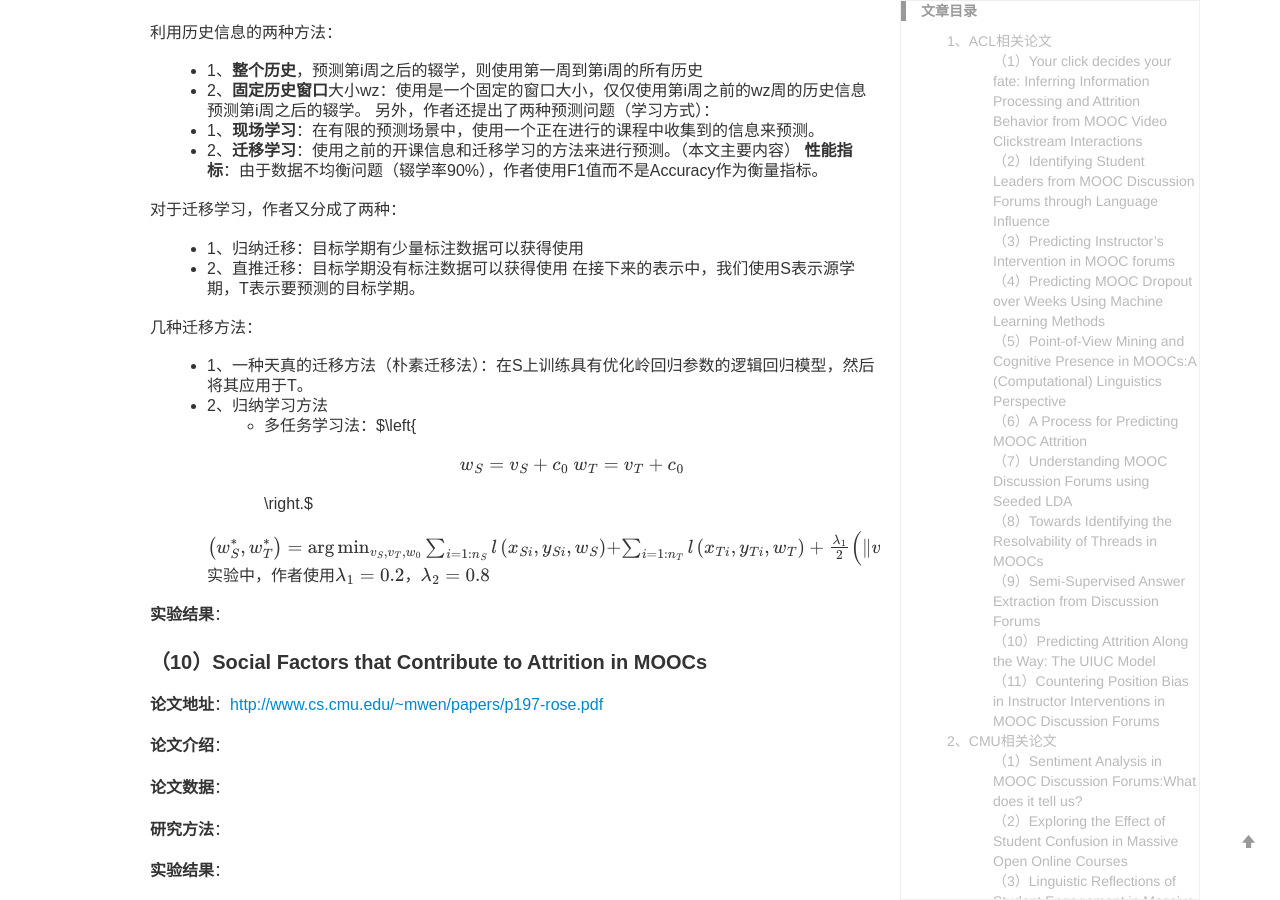
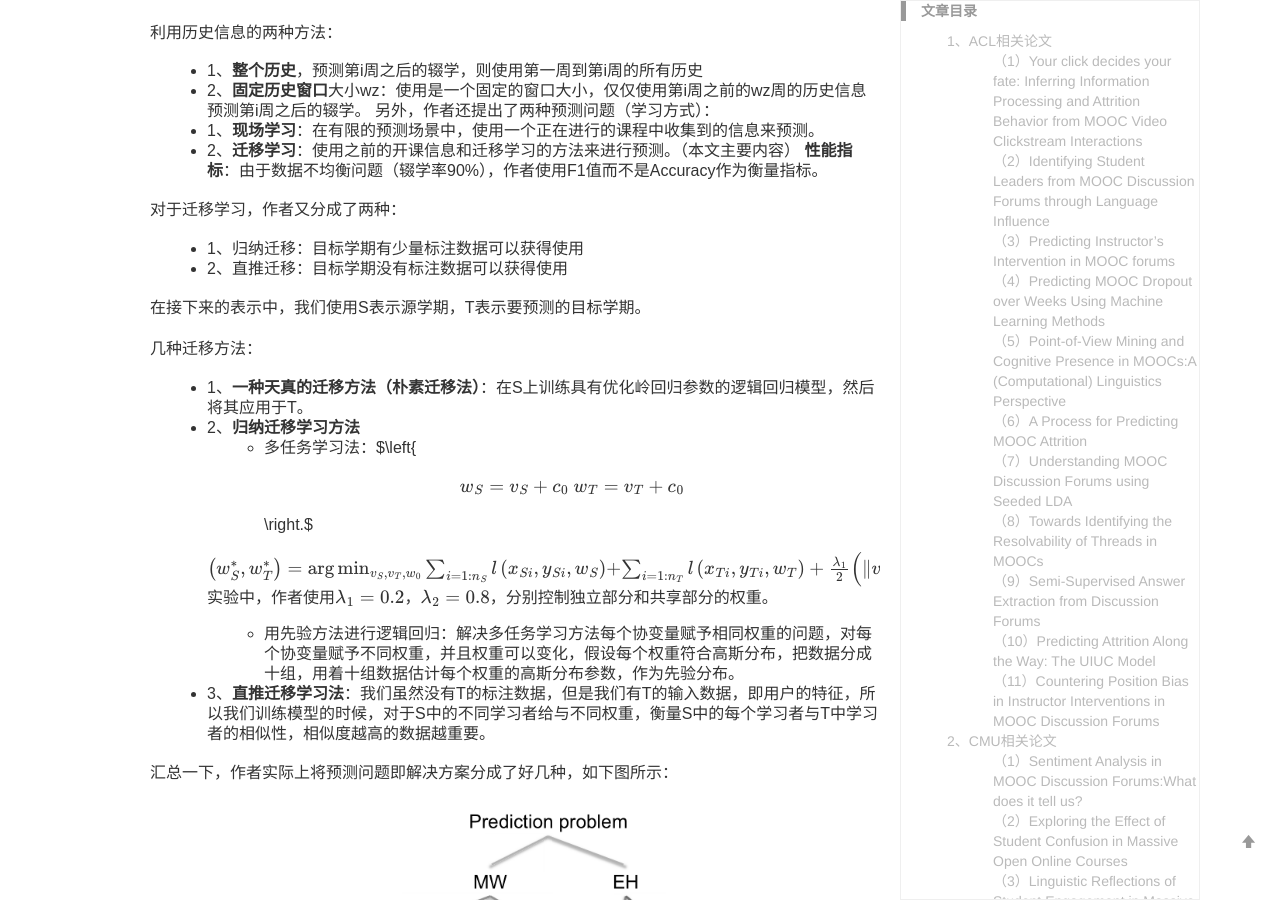
Before and after one commit to yuanmingchen/yuanmingchen.github.io, a Jekyll site: the page built from _posts/2019-04-19-online course nlp paper survey 2.md, in a window 1280 px wide and 900 px high, scrolled down 15440 px. Built offline with Jekyll 4.4.1, drawn with Linux system fonts in a browser that asks for light colours; formulas are drawn with MathJax 3; comment, search, counter and statistics services are not loaded.

Commit message:
Updates _posts/2019-04-19-online course nlp paper survey 2.md
Auto commit by GitBook Editor

```diff
--- a/_posts/2019-04-19-online course nlp paper survey 2.md
+++ b/_posts/2019-04-19-online course nlp paper survey 2.md
@@ -447,15 +447,26 @@ Python编程课程论坛，将论坛集限制为集中于讨论课程内容的
 对于迁移学习，作者又分成了两种：
 - 1、归纳迁移：目标学期有少量标注数据可以获得使用
 - 2、直推迁移：目标学期没有标注数据可以获得使用
+
+
 在接下来的表示中，我们使用S表示源学期，T表示要预测的目标学期。
 
 几种迁移方法：
-- 1、一种天真的迁移方法（朴素迁移法）：在S上训练具有优化岭回归参数的逻辑回归模型，然后将其应用于T。
-- 2、归纳学习方法
+- 1、**一种天真的迁移方法（朴素迁移法）**：在S上训练具有优化岭回归参数的逻辑回归模型，然后将其应用于T。
+- 2、**归纳迁移学习方法**
     - 多任务学习法：$\left\{\begin{array}{l}{w_{S}=v_{S}+c_{0}} \\ {w_{T}=v_{T}+c_{0}}\end{array}\right.$
 
     $$\begin{array}{l}{\left(w_{S}^{*}, w_{T}^{*}\right)=\arg \min _{v_{S}, v_{T}, w_{0}} \sum_{i=1 : n_{S}} l\left(x_{S i}, y_{S i}, w_{S}\right)+}{\sum_{i=1 : n_{T}} l\left(x_{T i}, y_{T i}, w_{T}\right)+\frac{\lambda_{1}}{2}\left(\left\|v_{s}\right\|^{2}+\left\|v_{T}\right\|^{2}\right)+\lambda_{2}\left\|c_{0}\right\|^{2}}\end{array}$$
-    实验中，作者使用$\lambda_{1}=0.2$，$\lambda_{2}=0.8$
+    实验中，作者使用$\lambda_{1}=0.2$，$\lambda_{2}=0.8$，分别控制独立部分和共享部分的权重。
+    - 用先验方法进行逻辑回归：解决多任务学习方法每个协变量赋予相同权重的问题，对每个协变量赋予不同权重，并且权重可以变化，假设每个权重符合高斯分布，把数据分成十组，用着十组数据估计每个权重的高斯分布参数，作为先验分布。
+
+- 3、**直推迁移学习法**：我们虽然没有T的标注数据，但是我们有T的输入数据，即用户的特征，所以我们训练模型的时候，对于S中的不同学习者给与不同权重，衡量S中的每个学习者与T中学习者的相似性，相似度越高的数据越重要。
+
+
+汇总一下，作者实际上将预测问题即解决方案分成了好几种，如下图所示：
+![问题分类](/res/images/posts/mooc2-7.png){: width="100%"}
+
+
 
 
 **实验结果**：
```
